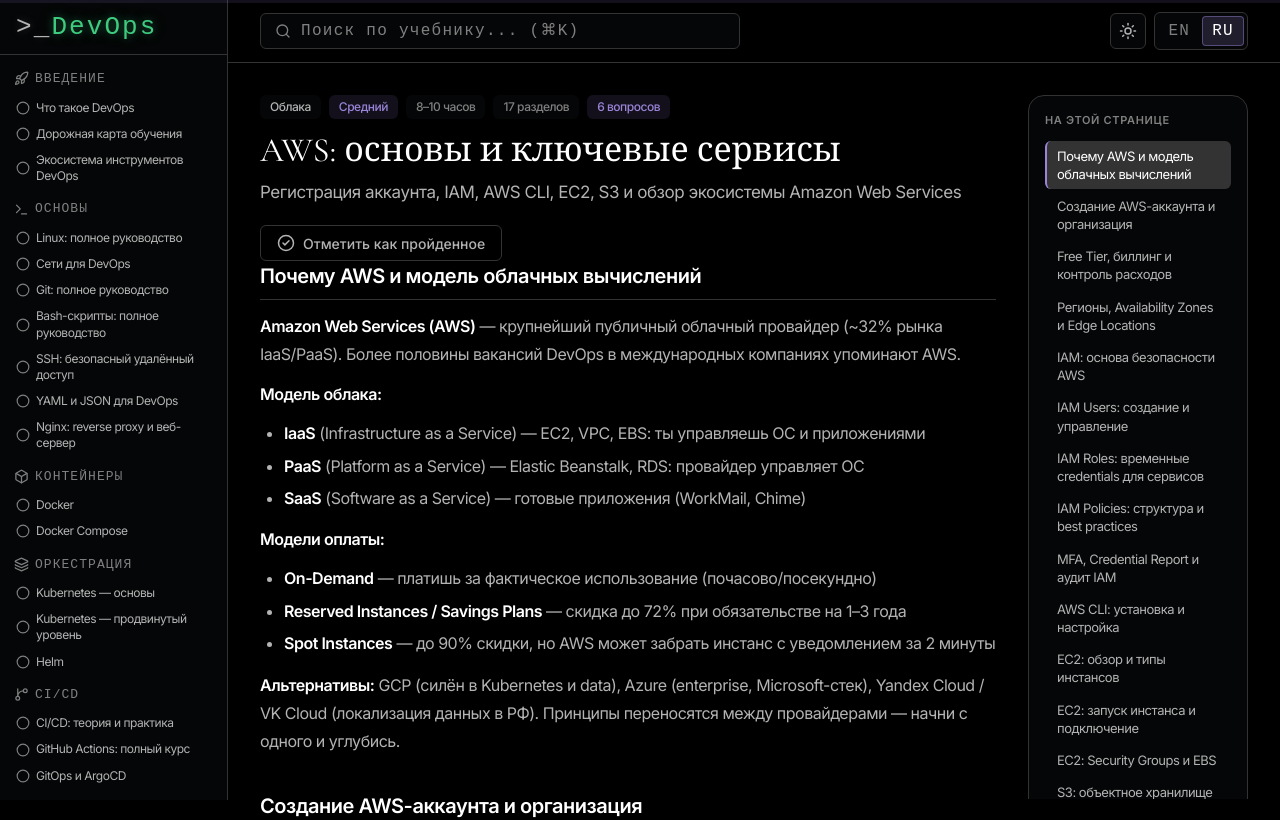
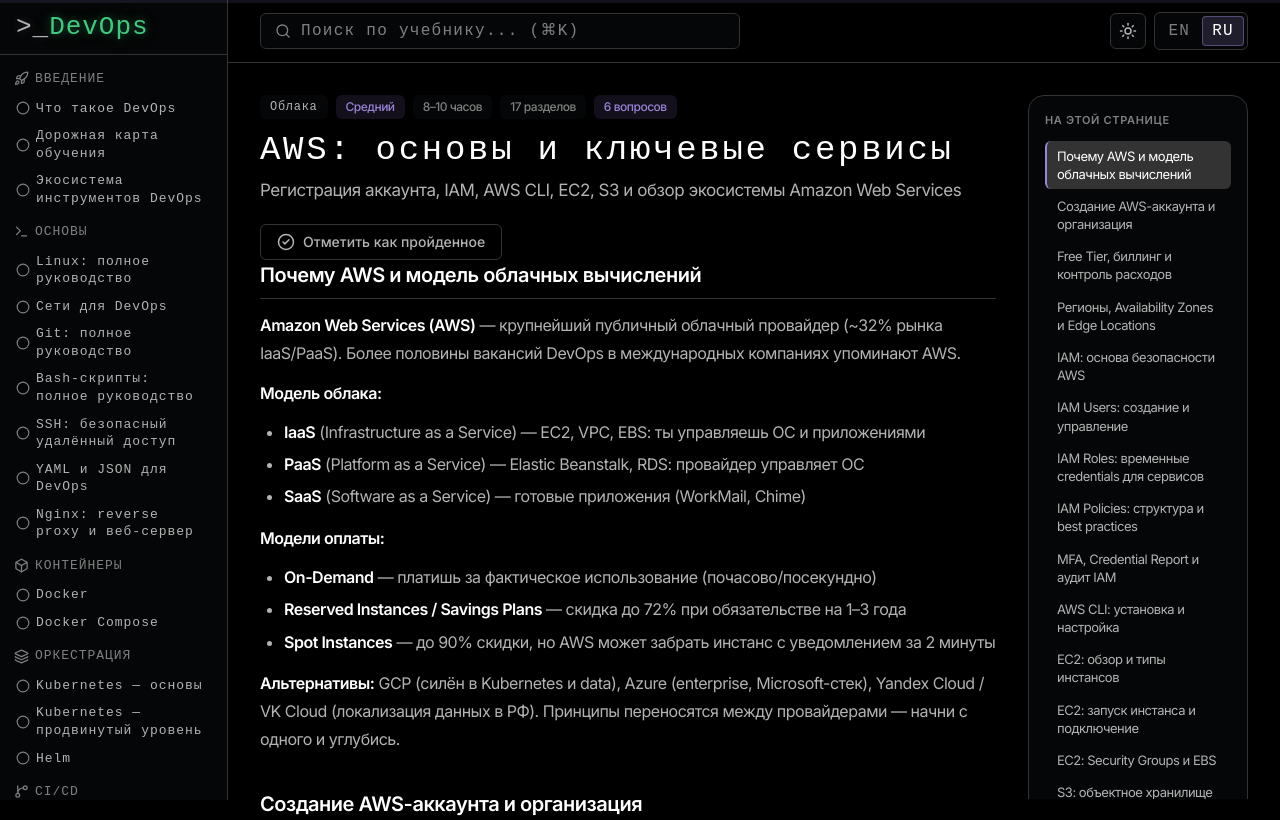
Before and after one commit to Zirvey/DevOps-Learn, a React (Vite) app: page /chapter/aws-basics in a window 1280 px wide. Shown: the top 820 px of the page. Built offline with nearby package versions, Linux system fonts and the light colour scheme; a web font is replaced by a local one.

Commit message:
Use DevOps infinity favicon and extend retro font in sidebar and lessons.
Co-authored-by: Zirvey <Zirvey@users.noreply.github.com>

```diff
--- a/src/index.css
+++ b/src/index.css
@@ -71,6 +71,21 @@
   display: flex;
   flex-direction: column;
   overflow: hidden;
+  font-family: var(--font-terminal-retro);
+  letter-spacing: 0.06em;
+  font-variation-settings: 'ELSH' 2;
+}
+
+.sidebar .brand-logo,
+.sidebar .nav-module-title,
+.sidebar .nav-chapter {
+  font-family: inherit;
+  letter-spacing: inherit;
+  font-variation-settings: inherit;
+}
+
+.sidebar .nav-chapter {
+  font-size: 0.8125rem;
 }
 
 .sidebar-header {
@@ -125,12 +140,9 @@
   align-items: center;
   gap: 6px;
   padding: 6px 14px;
-  font-family: var(--font-terminal-retro);
   font-size: 0.8125rem;
   font-weight: 500;
   text-transform: uppercase;
-  letter-spacing: 0.08em;
-  font-variation-settings: 'ELSH' 2;
   color: var(--text-muted);
 }
 
@@ -1269,12 +1281,19 @@
 }
 
 .chapter-header h1 {
-  font-family: var(--font-display);
-  font-size: var(--text-heading);
-  font-weight: var(--font-weight-regular);
-  letter-spacing: 0;
-  line-height: var(--leading-heading);
+  font-family: var(--font-terminal-retro);
+  font-size: clamp(1.625rem, 3vw, 2.125rem);
+  font-weight: 500;
+  letter-spacing: 0.08em;
+  font-variation-settings: 'ELSH' 2;
+  line-height: 1.15;
   margin-bottom: var(--spacing-8);
+}
+
+.chapter-header .module-badge {
+  font-family: var(--font-terminal-retro);
+  letter-spacing: 0.06em;
+  font-variation-settings: 'ELSH' 2;
 }
 
 .chapter-description {
```
Also changed, not shown: public/favicon.svg.
